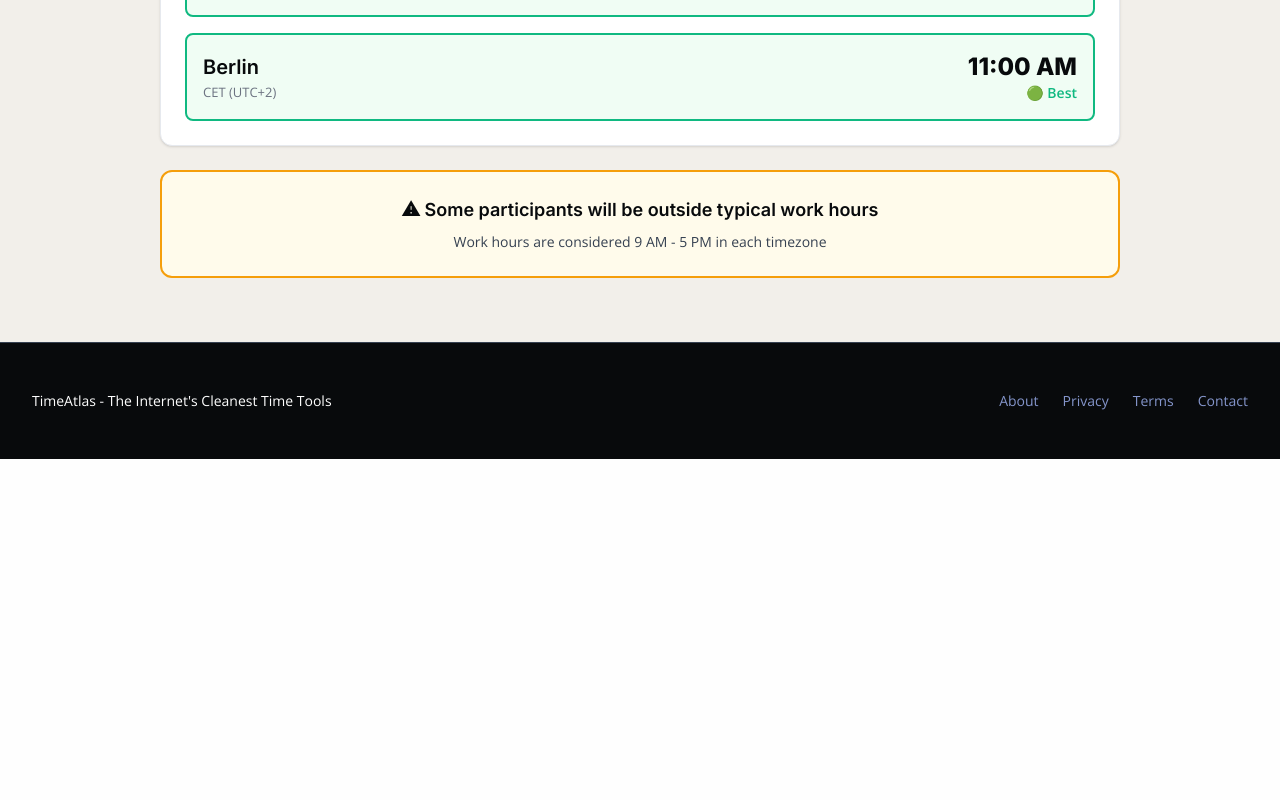
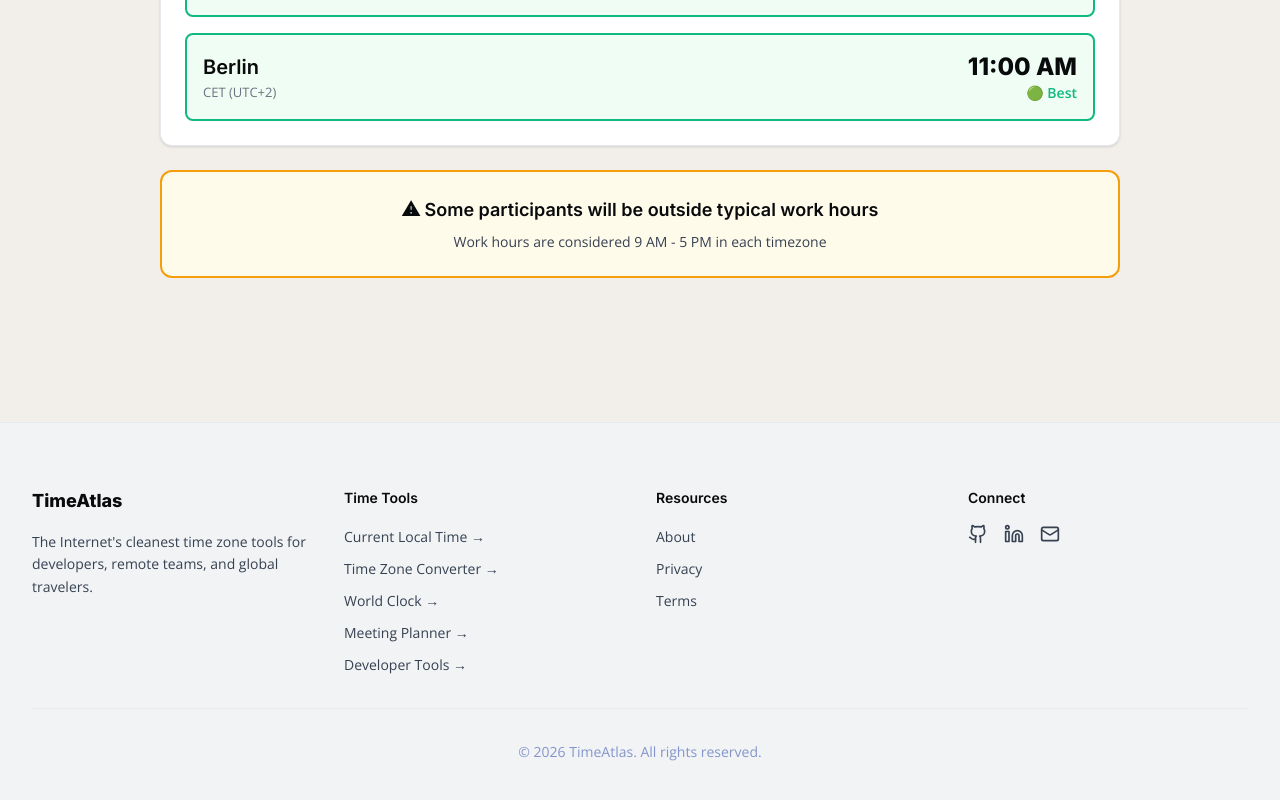
Before and after one commit to janetdeerfield/timeatlas-website, a React (Vite) app: page /meet in a window 1280 px wide. Shown: the part 1178-1978 px from the top of the page. Before the commit the page ends 1637 px from the top, so only its background shows below. Built offline with nearby package versions, Linux system fonts and the light colour scheme.

Commit message:
Add Time Tools section to Footer component

```diff
--- a/src/app/components/Footer.tsx
+++ b/src/app/components/Footer.tsx
@@ -1,59 +1,145 @@
-import { Link } from 'react-router';
+// src/app/components/Footer.tsx (Add Time Tools section)
+import { Mail, Github, Linkedin } from 'lucide-react';
 
 export function Footer() {
   return (
-    <footer className="py-12" style={{ backgroundColor: '#080A0C', borderTop: '1px solid #364151' }}>
-      <div className="max-w-7xl mx-auto px-4 sm:px-6 lg:px-8">
-        <div className="flex flex-col md:flex-row items-center justify-between gap-4">
+    <footer className="mt-20" style={{ backgroundColor: '#F1F3F5', borderTop: '1px solid #E6E9EE' }}>
+      <div className="max-w-7xl mx-auto px-4 sm:px-6 lg:px-8 py-16">
+        <div className="grid md:grid-cols-4 gap-8 mb-8">
+          {/* Brand */}
+          <div>
+            <h3
+              className="text-lg font-bold mb-4"
+              style={{
+                fontFamily: 'Inter, sans-serif',
+                color: '#080A0C',
+              }}
+            >
+              TimeAtlas
+            </h3>
             <p
-            className="text-sm"
               style={{
                 fontFamily: 'Open Sans, sans-serif',
-              color: '#FEFEFE',
+                color: '#364151',
+                fontSize: '14px',
+                lineHeight: '1.6',
               }}
             >
-            TimeAtlas - The Internet's Cleanest Time Tools
+              The Internet's cleanest time zone tools for developers, remote teams, and global travelers.
             </p>
-          <div
-            className="flex items-center gap-6 text-sm"
+          </div>
+
+          {/* Time Tools */}
+          <div>
+            <h4
+              className="font-semibold mb-4"
+              style={{
+                fontFamily: 'Inter, sans-serif',
+                color: '#080A0C',
+                fontSize: '14px',
+              }}
+            >
+              Time Tools
+            </h4>
+            <ul className="space-y-2">
+              {[
+                { label: 'Current Local Time', href: '/' },
+                { label: 'Time Zone Converter', href: '/convert' },
+                { label: 'World Clock', href: '/world' },
+                { label: 'Meeting Planner', href: '/meet' },
+                { label: 'Developer Tools', href: '/dev' },
+              ].map(item => (
+                <li key={item.href}>
+                  <a
+                    href={item.href}
+                    className="hover:text-blue-600 transition-colors"
                     style={{
                       fontFamily: 'Open Sans, sans-serif',
+                      color: '#364151',
+                      fontSize: '14px',
+                      textDecoration: 'none',
+                    }}
+                  >
+                    {item.label} →
+                  </a>
+                </li>
+              ))}
+            </ul>
+          </div>
+
+          {/* Resources */}
+          <div>
+            <h4
+              className="font-semibold mb-4"
+              style={{
+                fontFamily: 'Inter, sans-serif',
+                color: '#080A0C',
+                fontSize: '14px',
+              }}
+            >
+              Resources
+            </h4>
+            <ul className="space-y-2">
+              {[
+                { label: 'About', href: '/about' },
+                { label: 'Privacy', href: '/privacy' },
+                { label: 'Terms', href: '/terms' },
+              ].map(item => (
+                <li key={item.href}>
+                  <a
+                    href={item.href}
+                    className="hover:text-blue-600 transition-colors"
+                    style={{
+                      fontFamily: 'Open Sans, sans-serif',
+                      color: '#364151',
+                      fontSize: '14px',
+                      textDecoration: 'none',
+                    }}
+                  >
+                    {item.label}
+                  </a>
+                </li>
+              ))}
+            </ul>
+          </div>
+
+          {/* Social */}
+          <div>
+            <h4
+              className="font-semibold mb-4"
+              style={{
+                fontFamily: 'Inter, sans-serif',
+                color: '#080A0C',
+                fontSize: '14px',
+              }}
+            >
+              Connect
+            </h4>
+            <div className="flex gap-4">
+              <a href="https://github.com" target="_blank" rel="noopener noreferrer" className="hover:text-blue-600">
+                <Github size={20} style={{ color: '#364151' }} />
+              </a>
+              <a href="https://linkedin.com" target="_blank" rel="noopener noreferrer" className="hover:text-blue-600">
+                <Linkedin size={20} style={{ color: '#364151' }} />
+              </a>
+              <a href="mailto:hello@timeatlas.co" className="hover:text-blue-600">
+                <Mail size={20} style={{ color: '#364151' }} />
+              </a>
+            </div>
+          </div>
+        </div>
+
+        {/* Bottom */}
+        <div
+          className="border-t pt-8 text-center"
+          style={{
+            borderColor: '#E6E9EE',
+            fontFamily: 'Open Sans, sans-serif',
+            fontSize: '14px',
             color: '#8495CB',
           }}
         >
-            <Link
-              to="/about"
-              className="transition-colors"
-              onMouseEnter={(e) => e.currentTarget.style.color = '#FEFEFE'}
-              onMouseLeave={(e) => e.currentTarget.style.color = '#8495CB'}
-            >
-              About
-            </Link>
-            <Link
-              to="/privacy"
-              className="transition-colors"
-              onMouseEnter={(e) => e.currentTarget.style.color = '#FEFEFE'}
-              onMouseLeave={(e) => e.currentTarget.style.color = '#8495CB'}
-            >
-              Privacy
-            </Link>
-            <Link
-              to="/terms"
-              className="transition-colors"
-              onMouseEnter={(e) => e.currentTarget.style.color = '#FEFEFE'}
-              onMouseLeave={(e) => e.currentTarget.style.color = '#8495CB'}
-            >
-              Terms
-            </Link>
-            <a
-              href="mailto:contact@timeatlas.co"
-              className="transition-colors"
-              onMouseEnter={(e) => e.currentTarget.style.color = '#FEFEFE'}
-              onMouseLeave={(e) => e.currentTarget.style.color = '#8495CB'}
-            >
-              Contact
-            </a>
-          </div>
+          <p>© 2026 TimeAtlas. All rights reserved.</p>
         </div>
       </div>
     </footer>
```
Lines whose indentation alone changed are shown as unchanged.
